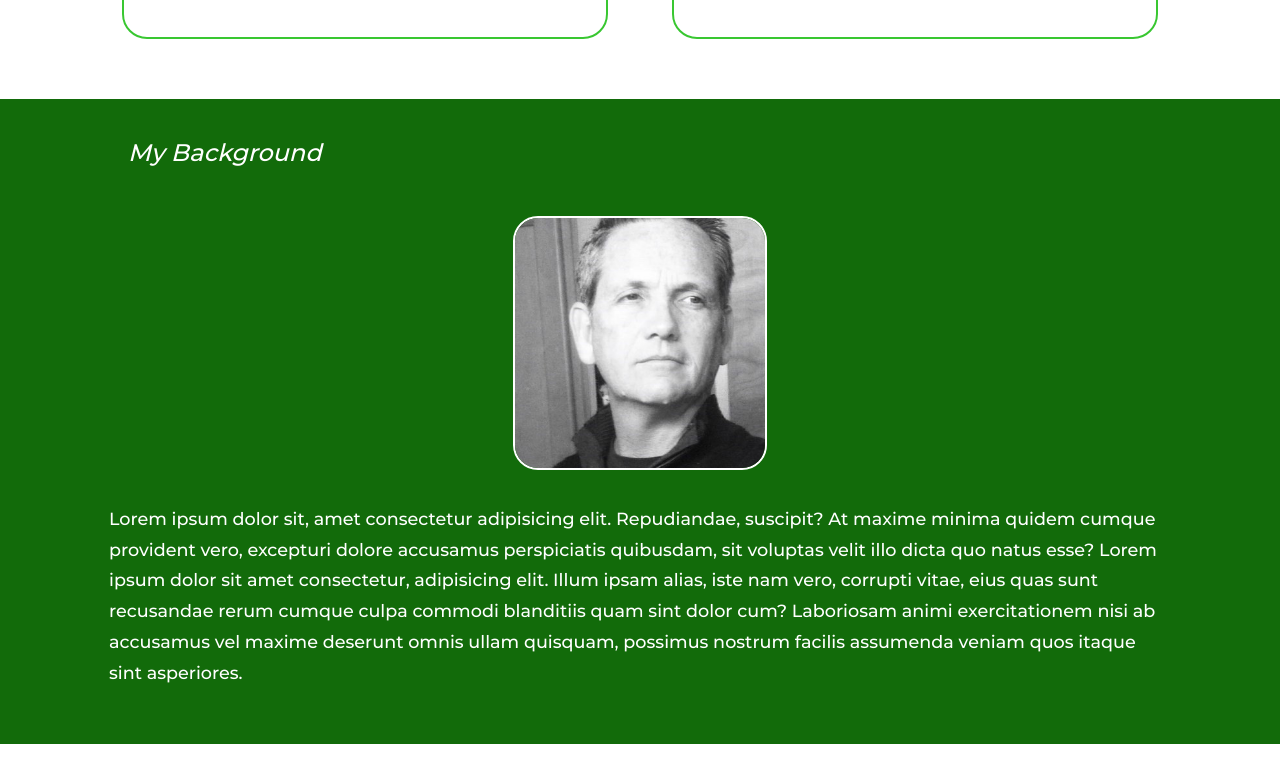
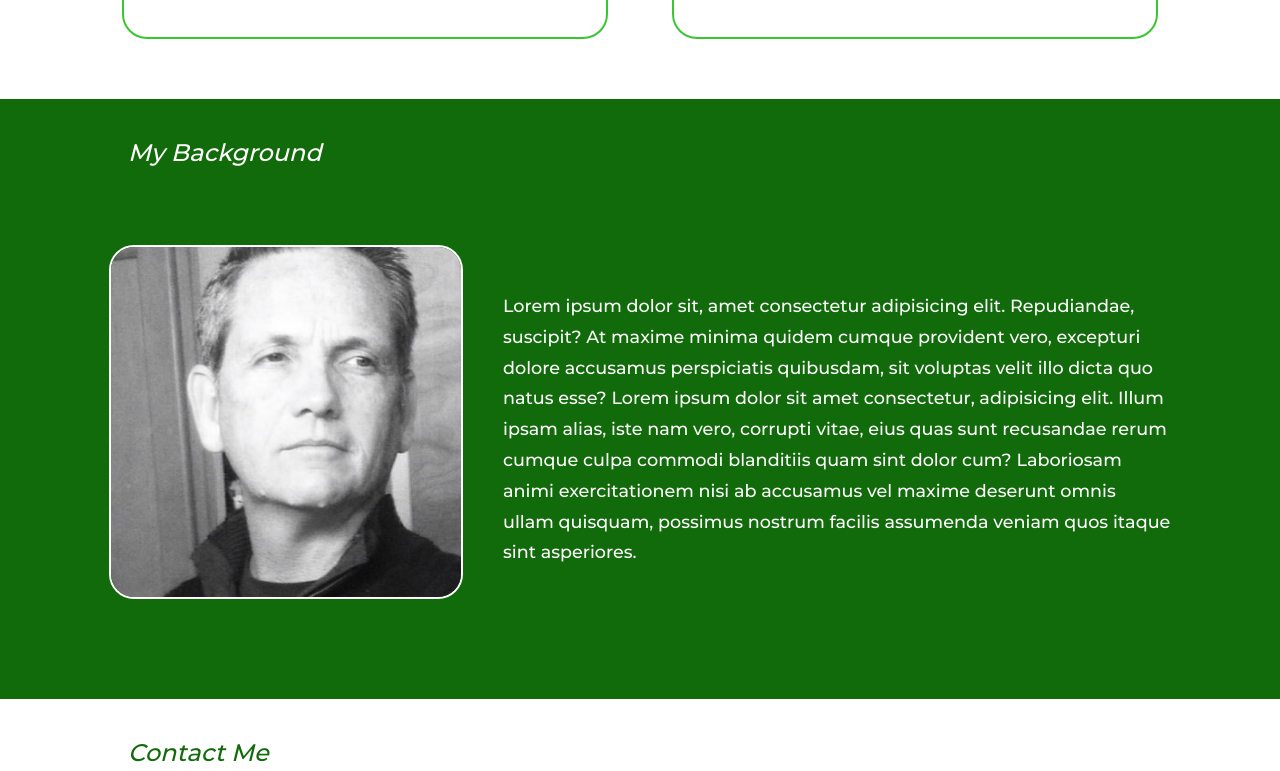
Before and after one commit to daniel-escoto/eco-chic-beta, a plain HTML site: page index.html in a window 1280 px wide. Shown: the part 1889-2660 px from the top of the page. Drawn offline with Linux system fonts and the light colour scheme; some packages are replaced by stand-ins of ours; a script that the page names is missing.

Commit message:
laptop about

```diff
--- a/css/styles.css
+++ b/css/styles.css
@@ -534,6 +534,25 @@ footer i {
     margin-right: 20%;
   }
   /* have about and contact go horizontal */
+  #about {
+    min-height: 600px;
+  }
+
+  .about-content {
+    display: flex;
+    align-items: center;
+
+    margin-top: 0px;
+  }
+
+  .about-content img {
+    height: 350px;
+    width: 350px;
+  }
+
+  .about-content p {
+    margin-left: 40px;
+  }
   /* gallery is 2x2 */
 }
 /* desktop styles */
```
